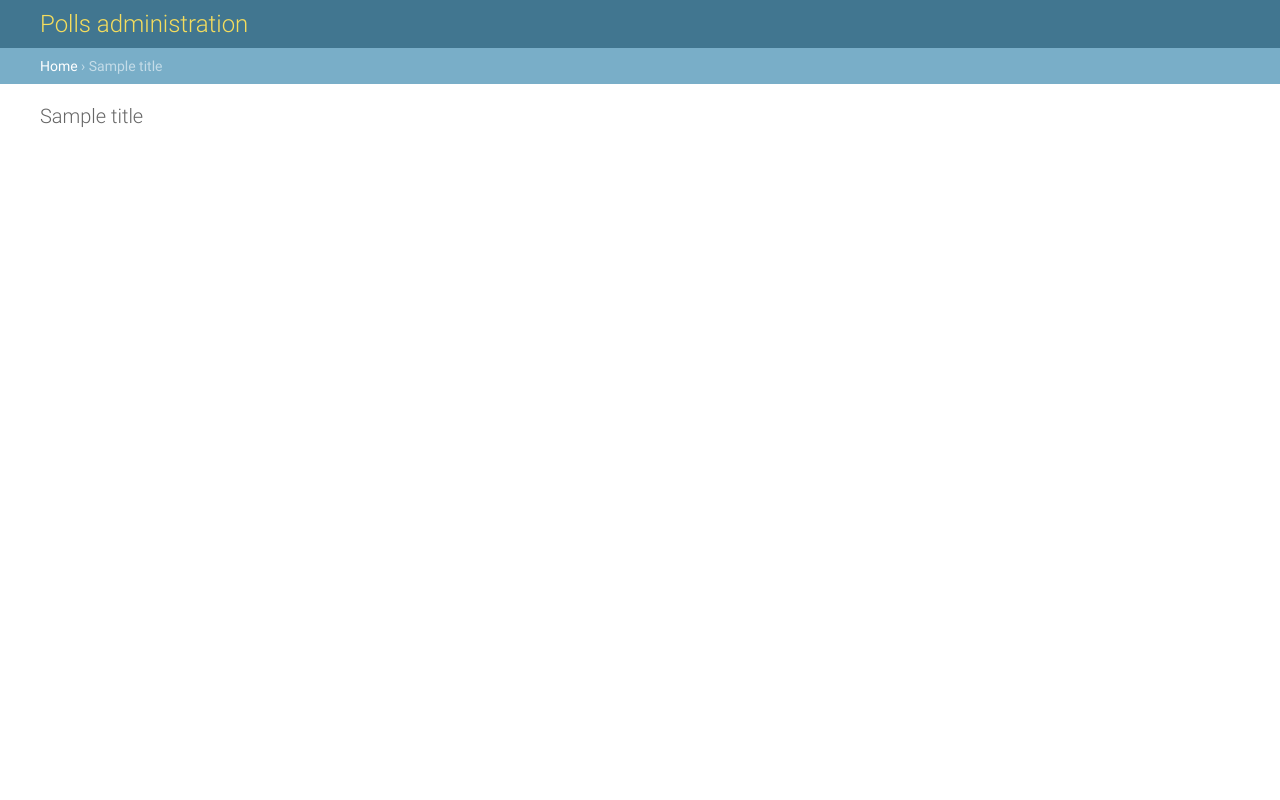
After one commit to cjw9506/Django-, a Django app: template mysite/templates/admin/base_site.html in a window 1280 px wide. The commit adds this page. Run offline with Django 3.2, Linux system fonts and the light colour scheme; the template is opened without the code that fills it: most values are stand-ins (such as "Sample title", 1, 10 or a date in 2020).

Commit message:
slove part7

```diff
--- a/mysite/mysite/settings.py
+++ b/mysite/mysite/settings.py
@@ -55,7 +55,7 @@ ROOT_URLCONF = 'mysite.urls'
 TEMPLATES = [
     {
         'BACKEND': 'django.template.backends.django.DjangoTemplates',
-        'DIRS': [],
+        'DIRS': [os.path.join(BASE_DIR, 'templates')],
         'APP_DIRS': True,
         'OPTIONS': {
             'context_processors': [
--- a/mysite/polls/models.py
+++ b/mysite/polls/models.py
@@ -8,7 +8,11 @@ class Question(models.Model):
     def __str__(self):
         return self.question_text
     def was_published_recently(self):
-        return self.pub_date >= timezone.now() - datetime.timedelta(days=1)
+        now = timezone.now()
+        return now - datetime.timedelta(days=1) <= self.pub_date <= now
+    was_published_recently.admin_order_field = 'pub_date'
+    was_published_recently.boolean = True
+    was_published_recently.short_description = 'Published recently?'
 class Choice(models.Model):
     question = models.ForeignKey(Question, on_delete=models.CASCADE)
     choice_text = models.CharField(max_length=200)
--- /dev/null
+++ b/mysite/polls/static/polls/style.css
@@ -0,0 +1,6 @@
+li a {
+    color: green;
+}
+body {
+    background: url("images/background.jpg") no-repeat;
+}
--- a/mysite/polls/templates/polls/index.html
+++ b/mysite/polls/templates/polls/index.html
@@ -1,4 +1,5 @@
-
+{% load static %}
+<link rel="stylesheet" type="text/css" href="{% static 'polls/style.css' %}">
 {% if latest_question_list %}
     <ul>
     {% for question in latest_question_list %}
--- /dev/null
+++ b/mysite/templates/admin/base_site.html
@@ -0,0 +1,9 @@
+{% extends "admin/base.html" %}
+
+{% block title %}{{ title }} | {{ site_title|default:_('Django site admin') }}{% endblock %}
+
+{% block branding %}
+<h1 id="site-name"><a href="{% url 'admin:index' %}">Polls administration</a></h1>
+{% endblock %}
+
+{% block nav-global %}{% endblock %}
```
Also changed, not shown: mysite/polls/admin.py (+8 -4 lines).
